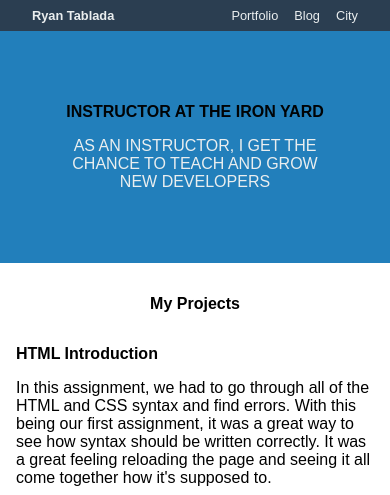
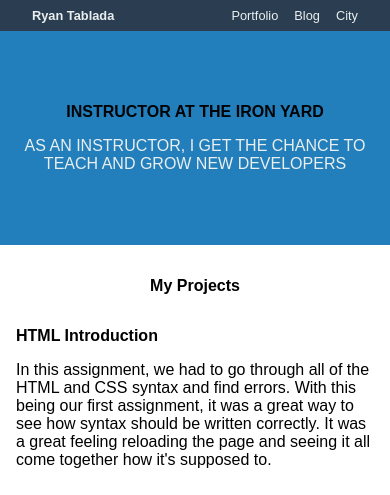
Before and after one commit to karafulgum/07-portfolio, a website: page public/index.html in a window 390 px wide. Shown: the top 495 px of the page. Drawn offline with nearby package versions, Linux system fonts and the light colour scheme; files that its build step writes are made by us from their sources.

Commit message:
Fixed hero padding on mobile and tablet layout

```diff
--- a/styles/components/hero.scss
+++ b/styles/components/hero.scss
@@ -2,6 +2,10 @@
   padding: 3.5rem;
   background: $c-hero;
   text-transform: uppercase;
+
+  @media (max-width: 768px) {
+    padding: 3.5rem 1rem;
+  }
 
   &__headline {
     display: flex;
```
